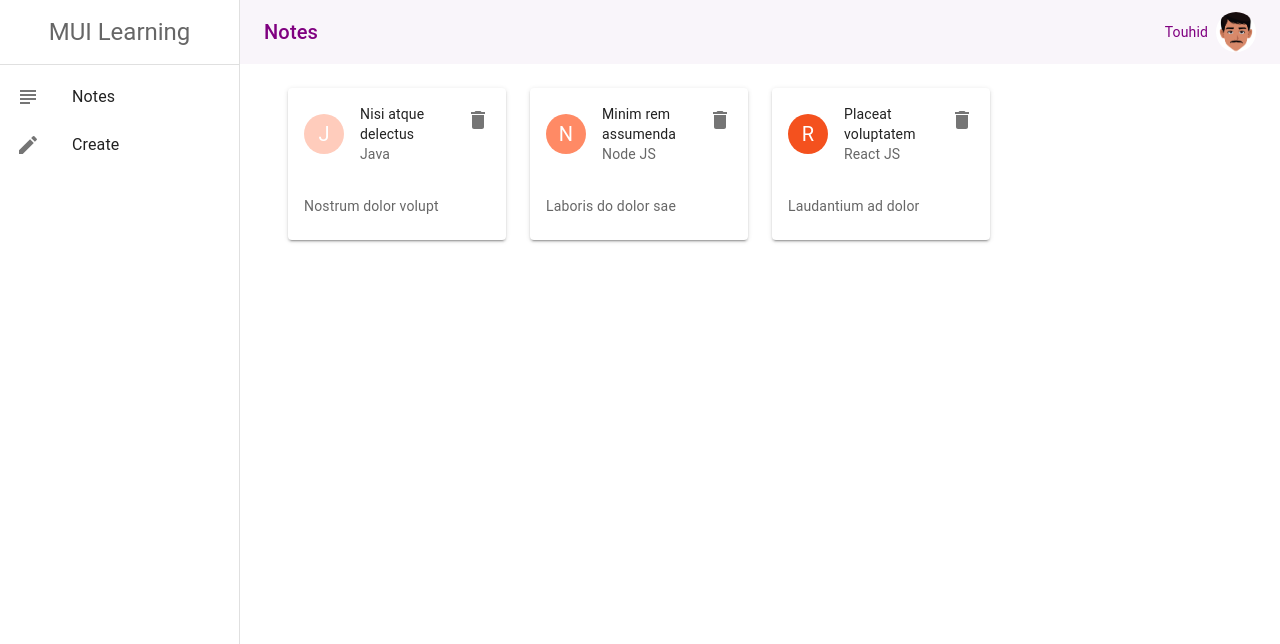
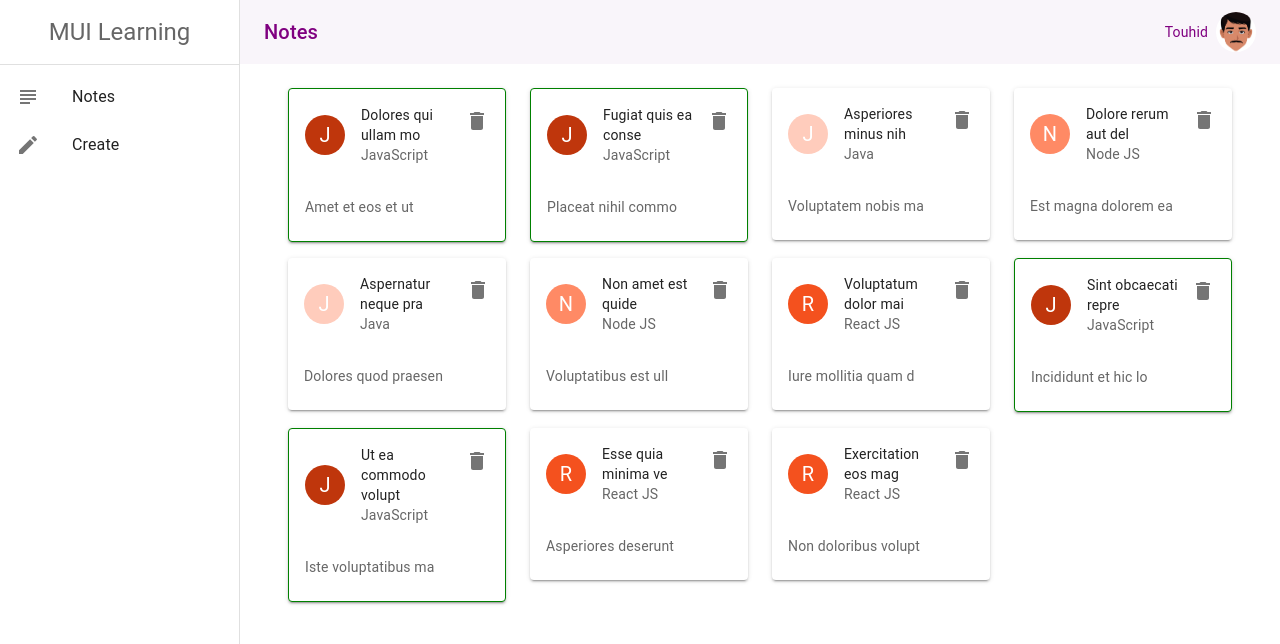
Before and after one commit to touhidalam09/learningMaterial-UI, a React (Create React App) app: page / in a window 1280 px wide. Shown: the top 644 px of the page. Built offline with nearby package versions, Linux system fonts and the light colour scheme; data requests are answered from the project's data file.

Commit message:
MUi Snakbar For delete card

```diff
--- a/data/db.json
+++ b/data/db.json
@@ -1,22 +1,70 @@
 {
   "notes": [
     {
-      "title": "Nisi atque delectus",
-      "details": "Nostrum dolor volupt",
-      "skill": "Java",
+      "title": "Dolores qui ullam mo",
+      "details": "Amet et eos et ut ",
+      "skill": "JavaScript",
+      "id": 1
+    },
+    {
+      "title": "Fugiat quis ea conse",
+      "details": "Placeat nihil commo",
+      "skill": "JavaScript",
       "id": 2
     },
     {
-      "title": "Minim rem assumenda ",
-      "details": "Laboris do dolor sae",
-      "skill": "Node JS",
+      "title": "Asperiores minus nih",
+      "details": "Voluptatem nobis ma",
+      "skill": "Java",
       "id": 3
     },
     {
-      "title": "Placeat voluptatem",
-      "details": "Laudantium ad dolor",
+      "title": "Dolore rerum aut del",
+      "details": "Est magna dolorem ea",
+      "skill": "Node JS",
+      "id": 4
+    },
+    {
+      "title": "Aspernatur neque pra",
+      "details": "Dolores quod praesen",
+      "skill": "Java",
+      "id": 5
+    },
+    {
+      "title": "Non amet est quide",
+      "details": "Voluptatibus est ull",
+      "skill": "Node JS",
+      "id": 6
+    },
+    {
+      "title": "Voluptatum dolor mai",
+      "details": "Iure mollitia quam d",
       "skill": "React JS",
-      "id": 5
+      "id": 7
+    },
+    {
+      "title": "Sint obcaecati repre",
+      "details": "Incididunt et hic lo",
+      "skill": "JavaScript",
+      "id": 8
+    },
+    {
+      "title": "Ut ea commodo volupt",
+      "details": "Iste voluptatibus ma",
+      "skill": "JavaScript",
+      "id": 9
+    },
+    {
+      "title": "Esse quia minima ve",
+      "details": "Asperiores deserunt ",
+      "skill": "React JS",
+      "id": 10
+    },
+    {
+      "title": "Exercitation eos mag",
+      "details": "Non doloribus volupt",
+      "skill": "React JS",
+      "id": 11
     }
   ]
 }
--- a/src/pages/Notes.jsx
+++ b/src/pages/Notes.jsx
@@ -1,11 +1,27 @@
-import {  Container, Grid, } from '@mui/material'
+import CloseRoundedIcon from '@mui/icons-material/CloseRounded'
+import {
+    Container,
+    Grid,
+    IconButton,
+    Snackbar,
+} from '@mui/material'
 import React, { useState, useEffect } from 'react'
 import NoteCard from '../components/NoteCard'
-
+import MuiAlert from '@mui/material/Alert';
 
 function Notes() {
+    // Snackbar Start
+    const [open, setOpen] = useState(false)
+
+    const handleClose = (event, reason) => {
+        if (reason === 'clickaway') {
+            return
+        }
+        setOpen(false)
+    }
+    // Snackbar END
+
     const [notes, setNotes] = useState([])
-
 
     useEffect(() => {
         fetch('http://localhost:8000/notes')
@@ -20,6 +36,8 @@ function Notes() {
 
         const newNote = notes.filter(note => note.id !== id)
         setNotes(newNote)
+        // toast or alert show when delete button clicked
+        setOpen(true)
     }
 
 
@@ -28,12 +46,32 @@ function Notes() {
             <Grid container rowSpacing={2} columnSpacing={{ xs: 1, sm: 2, md: 3 }}>
                 {
                     notes.map(note => (
-                        <Grid item xs={12} sm={6} md={3} key={note.id}>
+                        <Grid item xs={12} md={6} lg={3} key={note.id}>
                             <NoteCard note={note} handleDeleteCard={handleDeleteCard} />
                         </Grid>
                     ))
                 }
             </Grid>
+            <Snackbar
+                anchorOrigin={{
+                    horizontal: 'right',
+                    vertical: 'bottom'
+                }}
+                open={open}
+                autoHideDuration={1000}
+                onClose={handleClose}
+                action={
+                    <IconButton onClick={handleClose}>
+                        <CloseRoundedIcon />
+                    </IconButton>
+                }
+            >
+                <MuiAlert
+                    onClose={handleClose}
+                    severity="warning">
+                    delete note!!
+                </MuiAlert>
+            </Snackbar>
         </Container>
     )
 }
```
